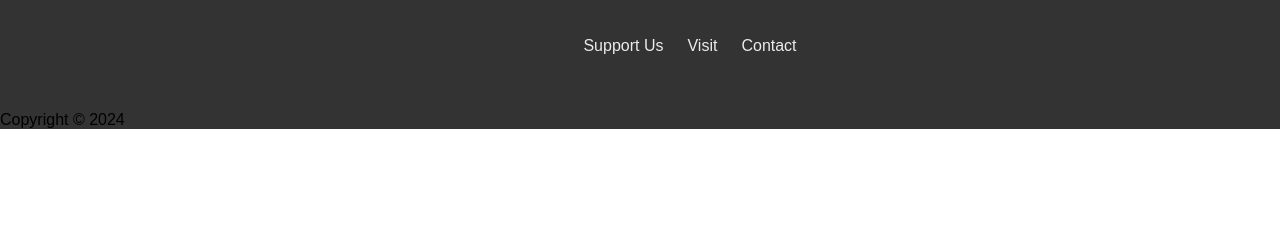
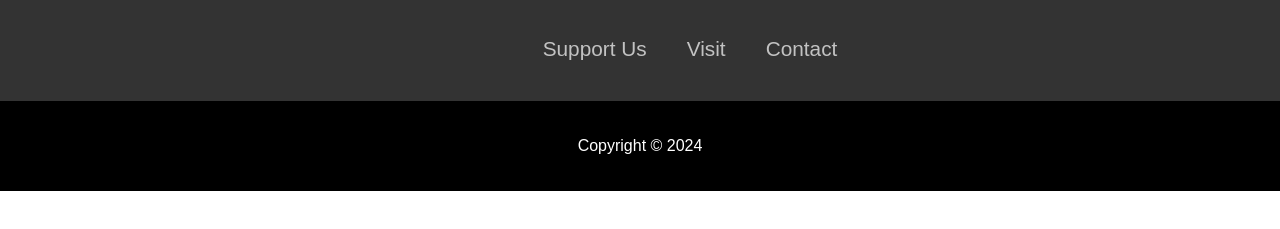
Before and after one commit to genesisgaytan00/Project2-itmd362, a plain HTML site: page index.html in a window 1280 px wide. Shown: the part 159-388 px from the top of the page. Drawn offline with Linux system fonts and the light colour scheme.

Commit message:
adding in hover for sites and copyright css

```diff
--- a/css/style.css
+++ b/css/style.css
@@ -86,10 +86,20 @@ footer{
 }
 .sites ul li a{
     color:white;
-    margin: 12px;
+    margin: 20px;
     text-decoration: none;
-    font-size: 1em;
-    opacity: 0.9;
+    font-size: 1.3em;
+    opacity: 0.7;
+}
+
+.sites ul li a:hover{
+    opacity: 1;
+}
+.copyright{
+    background-color: #000;
+    padding: 20px;
+    text-align: center;
+    color: white;
 }
 
 @media screen and (max-width: 600px) {
```
